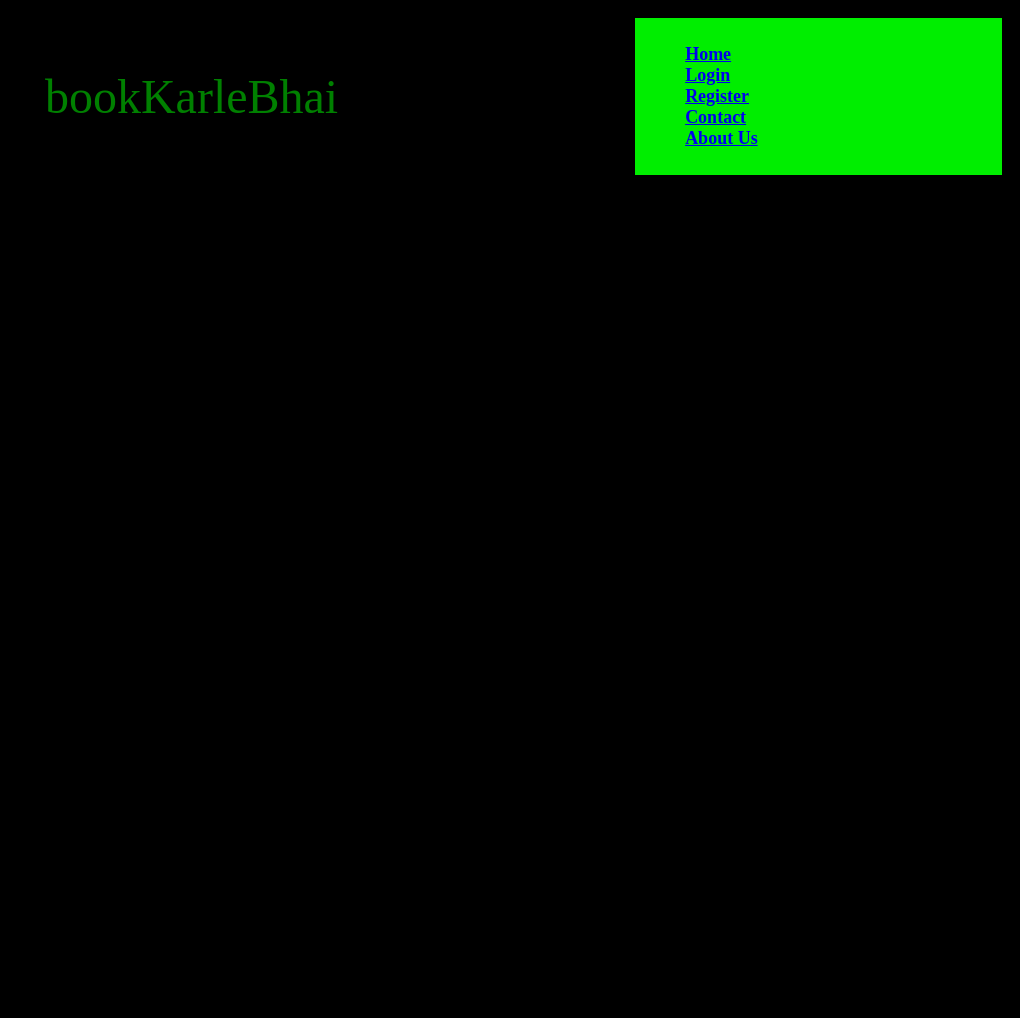
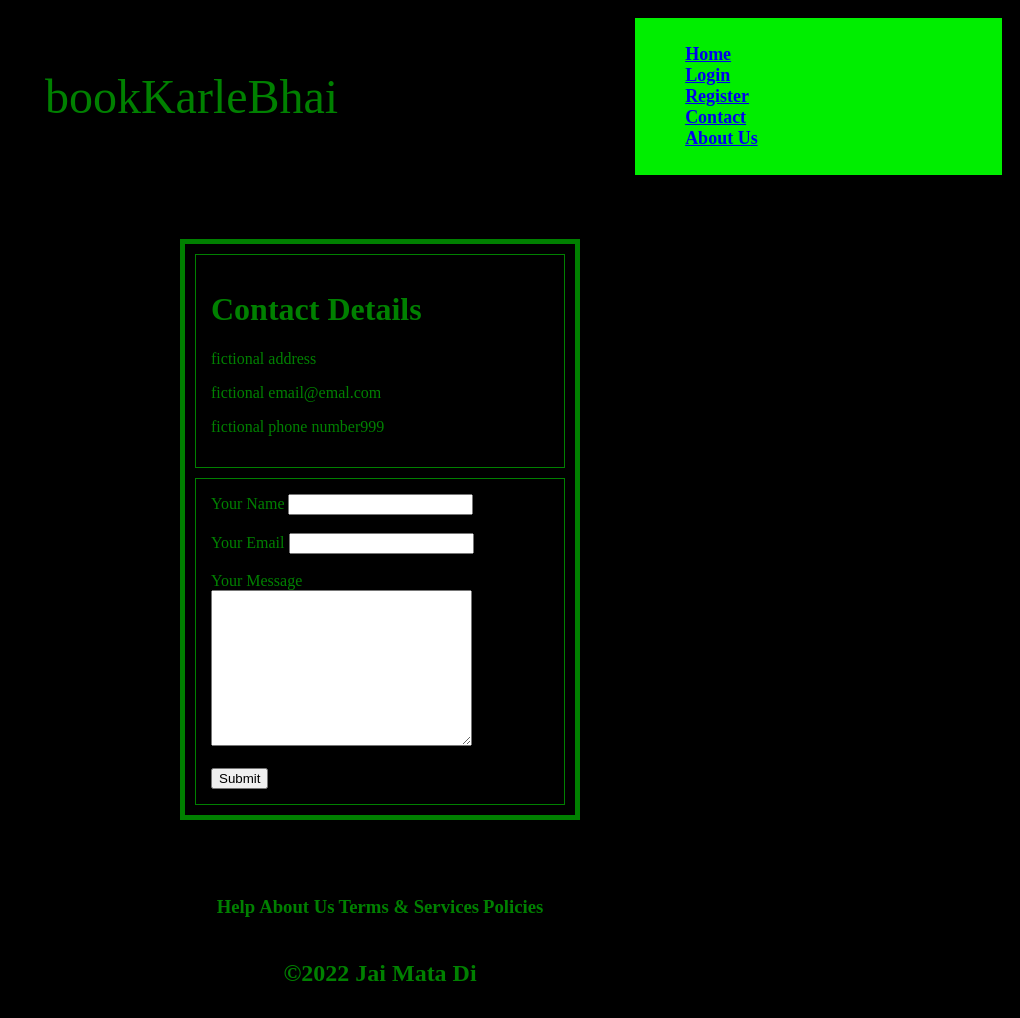
Before and after one commit to comShrider/movieBooking, a plain HTML site: page contact.html in a window 1280 px wide. Shown: the whole page, without its empty margins (260-1280 px from the left). Before the commit the page ends 800 px from the top, so only its background shows below. Drawn offline with Linux system fonts and the light colour scheme; a web font is replaced by a local one.

Commit message:
Update contact.html

```diff
--- a/contact.html
+++ b/contact.html
@@ -42,13 +42,71 @@
                 </ul>
             </td>
         </tr>
+    </table>
+    <br><br><br>
+    <table align="center" border="5" bordercolor="green" cellpadding="15" cellspacing="10" width="400">
+        <tr>
+            <td>
+                <font color="green">
+                    <h1>Contact Details</h1>
+                    <p>fictional address</p>
+                    <p>fictional email@emal.com</P>
+                    <p>fictional phone number999</p>
+                </font>
+            </td>
+        </tr>
 
+        <tr>
+            <td>
 
-
+                <font color="green">
+                    <label for="">Your Name</label>
+                    <input type="text" name="" id=""><br><br>
+                    <label for="">Your Email</label>
+                    <input type="emal"><br><br>
+                    <label for="">Your Message</label><br>
+                    <textarea name="" id="" cols="30" rows="10"></textarea><br><br>
+                    <input type="submit">
+            </td>
+        </tr>
     </table>
 
+    <br><br><br>
+    <table align="center">
+        <tr align="center">
+            <td colspan="2">
+                <font color="green">
+                    <h3>Help</h4>
+                </font>
+            </td>
+            <td colspan="2">
+                <font color="green">
+                    <h3>About Us</h4>
+                </font>
+            </td>
+            <td colspan="2">
+                <font color="green">
+                    <h3>Terms & Services</h4>
+                </font>
+            </td>
+            <td colspan="2">
+                <font color="green">
+                    <h3>Policies</h4>
+                </font>
+            </td>
+        </tr>
 
+        <tr>
 
+            <td colspan="8" align="center">
+                <h2>
+                    <font color="green">
+                        &copy;2022 Jai Mata Di</font>
+                </h2>
+            </td>
+
+        </tr>
+    </table>
 
 </body>
 
```
